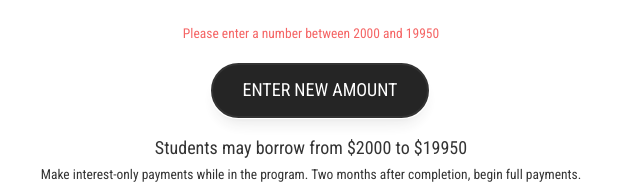
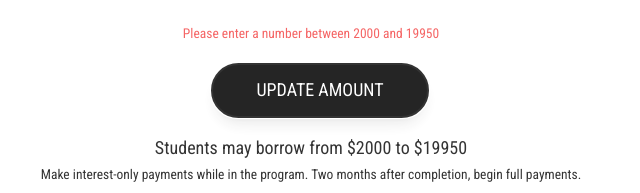
Before and after one commit to chrisdesilva/skills_fund_digitalcrafts, a Gatsby site: page / in a window 1280 px wide. Both pictures are taken after typing "5" into the empty fields and a click on the button "CALCULATE PAYMENTS". Shown: the part 1494-1687 px from the top of the page, 329-969 px from the left. Built offline with nearby package versions, Linux system fonts and the light colour scheme; Gatsby itself is replaced by a stand-in of ours; some packages are replaced by stand-ins of ours; no server answers.

Commit message:
Update button text on loan calculator

```diff
--- a/src/components/loancalculator.js
+++ b/src/components/loancalculator.js
@@ -245,7 +245,7 @@ const LoanCalculator = () => {
                 </Collapse>
                 {!loanOptions ?
                     <button className="opacityApply uppercase bg-primary p-3 mb-4 lg:ml-4 w-48 rounded-full shadow-lg text-white" onClick={calculateMonthlyPayment}>Calculate payments</button> :
-                    <button className="opacityApply uppercase bg-black p-3 mb-4 lg:ml-4 w-48 rounded-full shadow-lg text-white" onClick={clearCalcInput}>Enter New Amount</button>
+                    <button className="opacityApply uppercase bg-black p-3 mb-4 lg:ml-4 w-48 rounded-full shadow-lg text-white" onClick={clearCalcInput}>Update Amount</button>
                 }
 
                 <p className="m-0 text-center">Students may borrow from ${minLoanAmt} to ${loanInformation.maxLoanAmt}</p>
```
